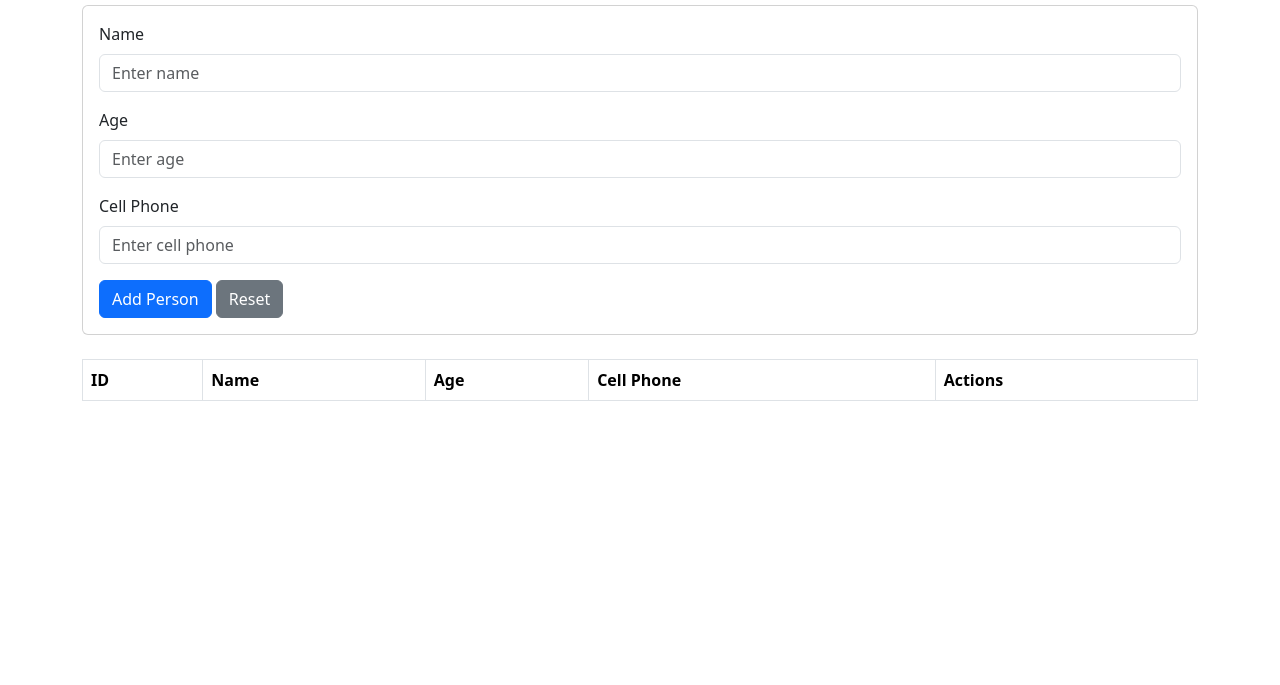
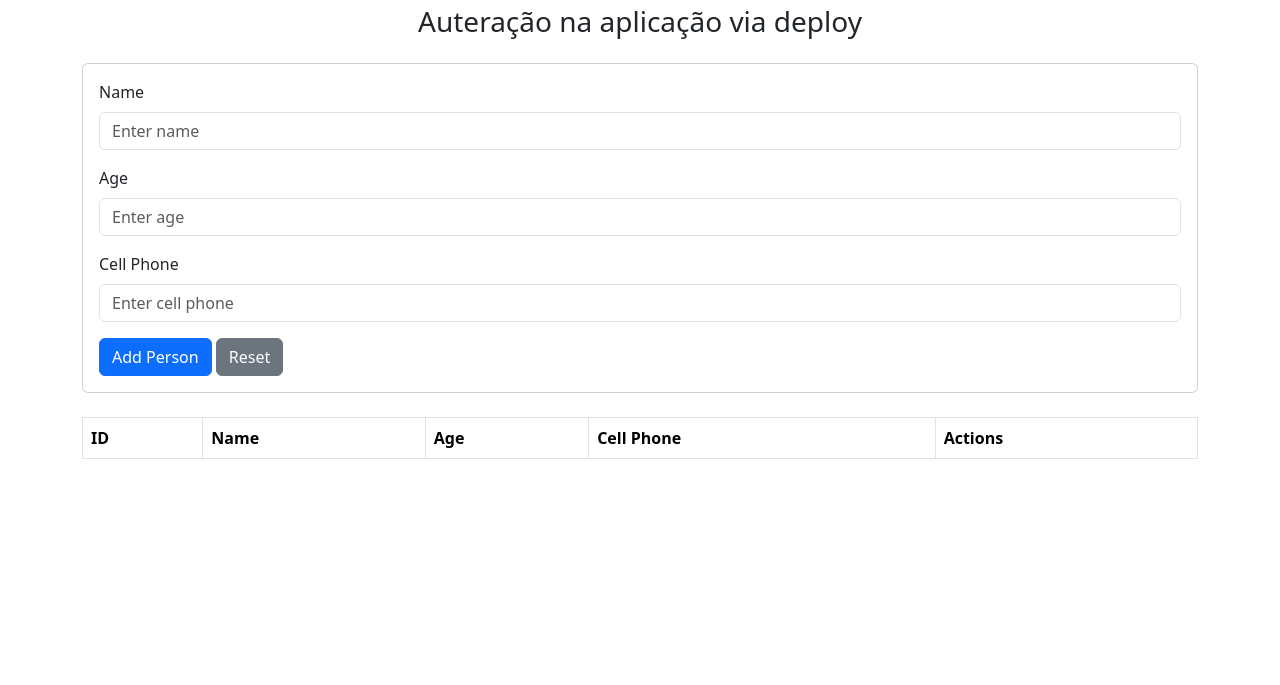
Before and after one commit to icarovsxavier/posweb2024, a plain HTML site: page frontend/index.html in a window 1280 px wide. Shown: the part 115-800 px from the top of the page. Drawn offline with nearby package versions, Linux system fonts and the light colour scheme; no server answers.

Commit message:
commit 3

```diff
--- a/frontend/index.html
+++ b/frontend/index.html
@@ -12,6 +12,7 @@
   <body>
     <div class="container mt-5">
       <h1 class="text-center mb-4">POSWEB - People Management System</h1>
+      <h3 class="text-center mb-4">Auteração na aplicação via deploy</h3>
 
       <!-- Form to Add or Update Person -->
       <div class="card mb-4">
```
